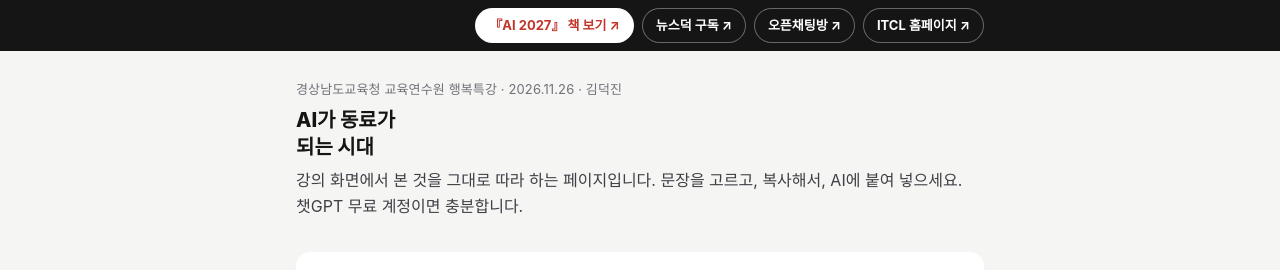
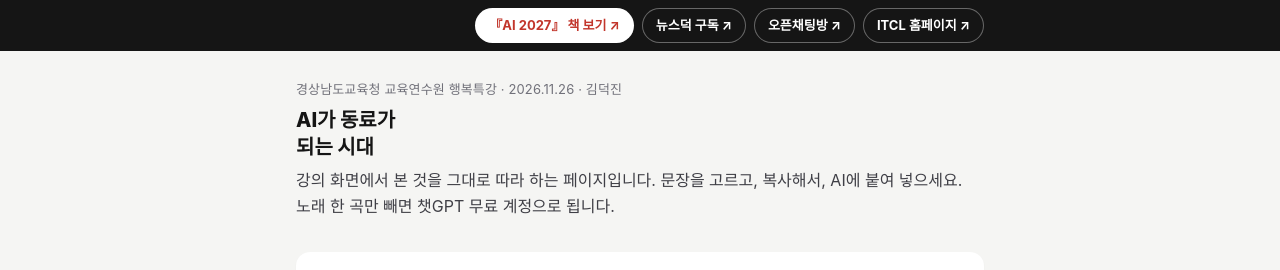
Before and after one commit to socialkim/gne, a plain HTML site: page index.html in a window 1280 px wide. Shown: the top 270 px of the page. Drawn offline with Linux system fonts and the light colour scheme; a web font is replaced by a local one.

Commit message:
머리말 문구 다듬기

```diff
--- a/index.html
+++ b/index.html
@@ -178,7 +178,7 @@ footer p{margin:4px 0}
 <header class="top">
   <div class="eyebrow">경상남도교육청 교육연수원 행복특강 · 2026.11.26 · 김덕진</div>
   <h1>AI가 동료가<br>되는 시대</h1>
-  <p class="lead">강의 화면에서 본 것을 그대로 따라 하는 페이지입니다. 문장을 고르고, 복사해서, AI에 붙여 넣으세요. 챗GPT 무료 계정이면 충분합니다.</p>
+  <p class="lead">강의 화면에서 본 것을 그대로 따라 하는 페이지입니다. 문장을 고르고, 복사해서, AI에 붙여 넣으세요. 노래 한 곡만 빼면 챗GPT 무료 계정으로 됩니다.</p>
 </header>
 
 <section class="hero" aria-labelledby="hero-t">
```
